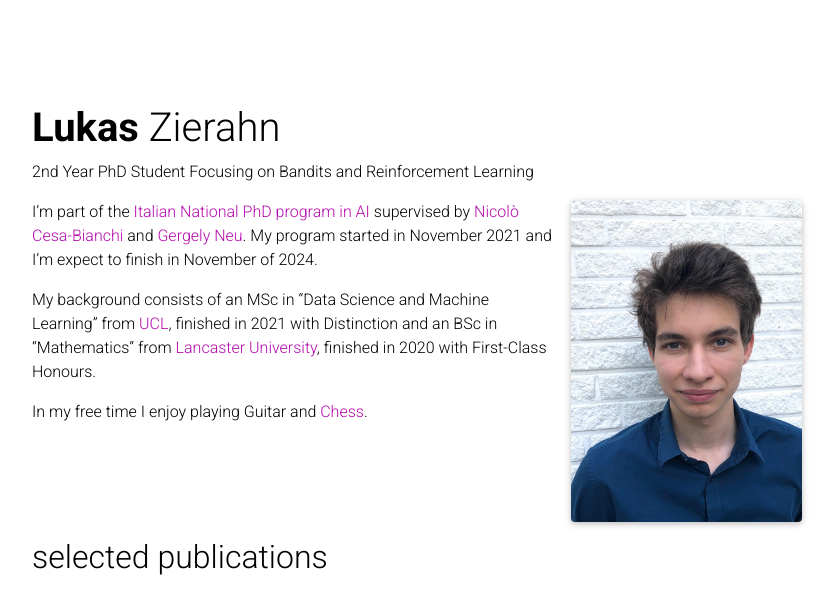
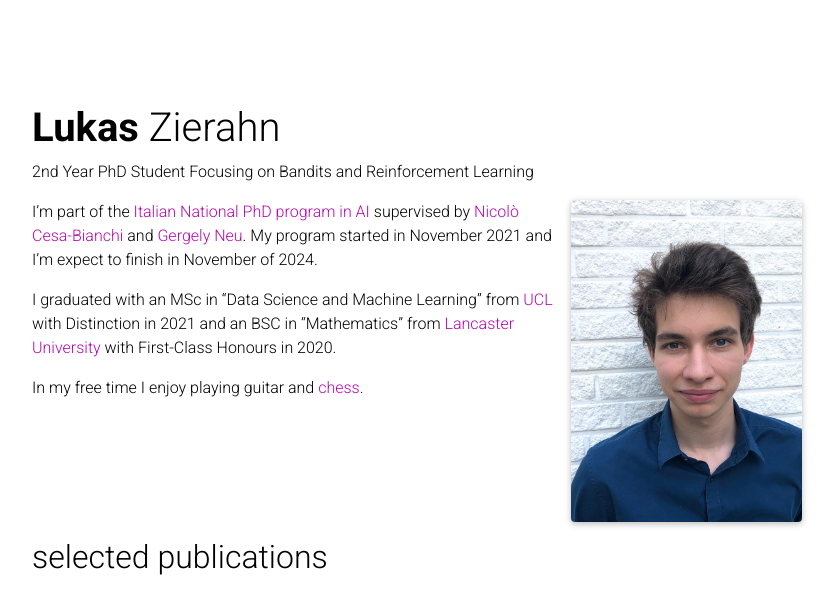
Before and after one commit to LukasZierahn/LukasZierahn.github.io, a Jekyll site: the page built from _pages/about.md, in a window 1280 px wide, cut to the strip 0-604 px from the top of the page. Shown: the whole strip, without its empty margins (223-1059 px from the left). Built offline with Jekyll 4.4.1, drawn with Linux system fonts in a browser that asks for light colours; full-size pictures stand in for the smaller copies a plugin makes; comment, search, counter and statistics services are not loaded; a style sheet for code colours, icons or effects is not loaded.

Commit message:
touched a couple things

```diff
--- a/_pages/about.md
+++ b/_pages/about.md
@@ -17,6 +17,6 @@ social: true  # includes social icons at the bottom of the page
 
 I'm part of the [Italian National PhD program in AI](https://www.phd-ai.it/en/359-2/) supervised by [Nicolò Cesa-Bianchi](https://cesa-bianchi.di.unimi.it/) and [Gergely Neu](http://cs.bme.hu/~gergo/). My program started in November 2021 and I'm expect to finish in November of 2024.
 
-My background consists of an MSc in "Data Science and Machine Learning" from [UCL](https://www.ucl.ac.uk/), finished in 2021 with Distinction and an BSc in "Mathematics" from [Lancaster University](https://www.lancaster.ac.uk/), finished in 2020 with First-Class Honours.
+I graduated with an MSc in "Data Science and Machine Learning" from [UCL](https://www.ucl.ac.uk/) with Distinction in 2021 and an BSC in "Mathematics" from [Lancaster University](https://www.lancaster.ac.uk/) with First-Class Honours in 2020.
 
-In my free time I enjoy playing Guitar and [Chess](https://lichess.org/@/YasoKuhl).
+In my free time I enjoy playing guitar and [chess](https://lichess.org/@/YasoKuhl).
```
